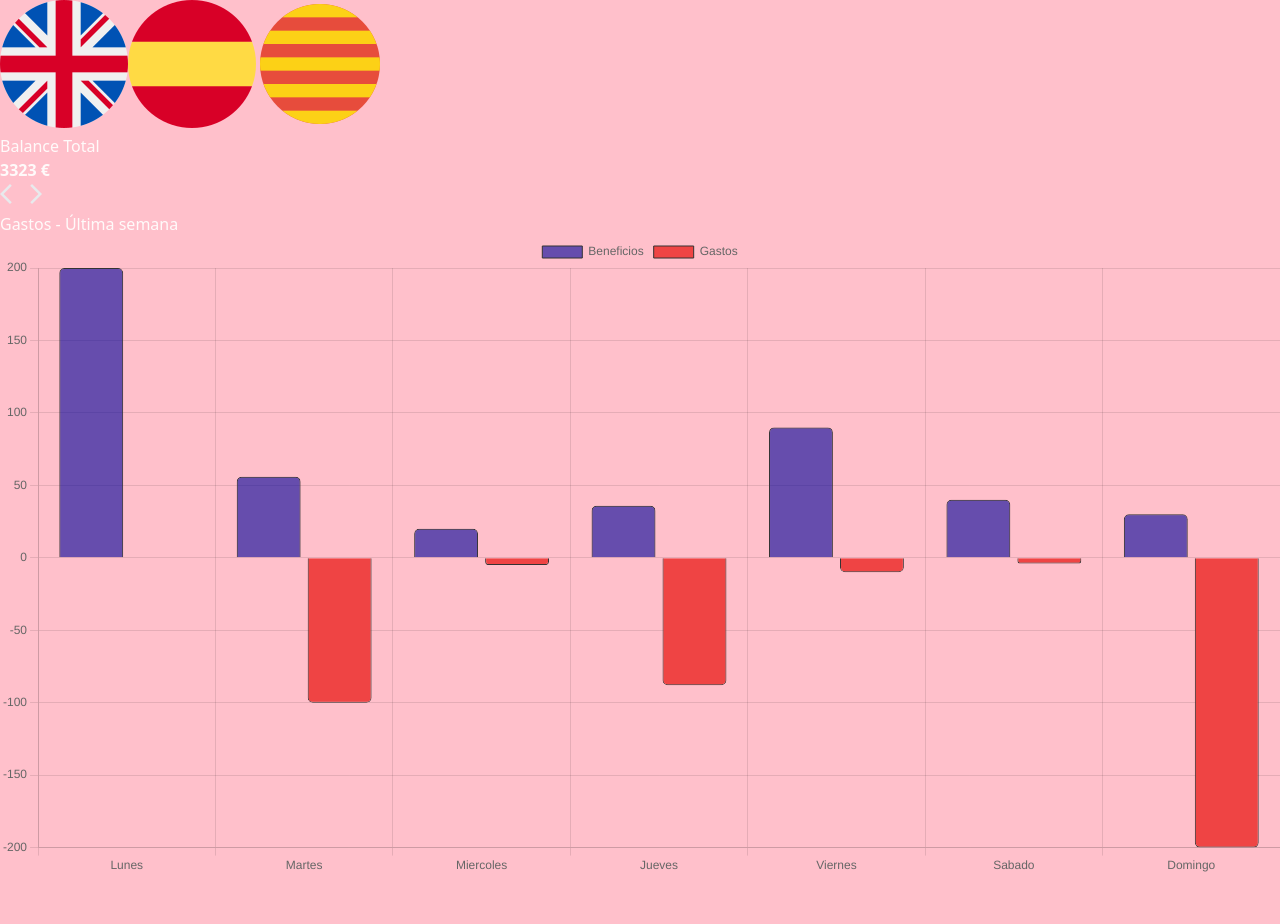
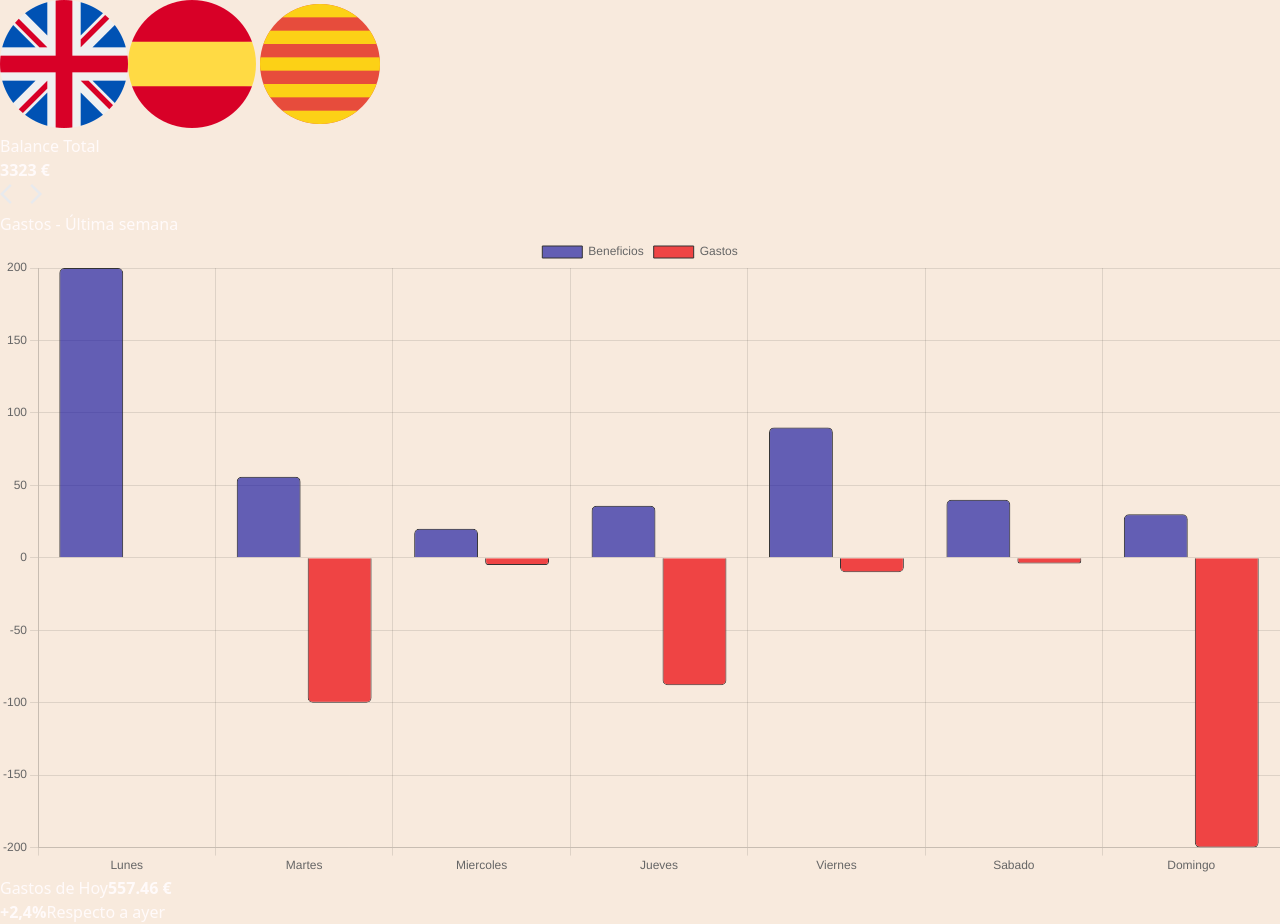
Before and after one commit to JuanDNJ/s8-inprocode, a React (Vite) app: page / in a window 1280 px wide. Before the commit the page ends 876 px from the top, so only its background shows below. Built offline with nearby package versions, Linux system fonts and the light colour scheme.

Commit message:
Añadiendo i18next, react-i18next, i18next-browser-languagedetector, i18next-http-backend

```diff
--- a/package.json
+++ b/package.json
@@ -11,11 +11,15 @@
   "dependencies": {
     "@reduxjs/toolkit": "^2.2.3",
     "chart.js": "^4.4.2",
+    "i18next": "^23.11.3",
+    "i18next-browser-languagedetector": "^7.2.1",
+    "i18next-http-backend": "^2.5.1",
     "localforage": "^1.10.0",
     "match-sorter": "^6.3.4",
     "react": "^18.2.0",
     "react-chartjs-2": "^5.2.0",
     "react-dom": "^18.2.0",
+    "react-i18next": "^14.1.1",
     "react-redux": "^9.1.2",
     "react-router-dom": "^6.23.0",
     "sort-by": "^0.0.2"
--- a/src/assets/css/style.css
+++ b/src/assets/css/style.css
@@ -9,7 +9,7 @@
 
 body {
   display: grid;
-  background-color: pink;
+  background-color: #f8eadd;
   color: snow;
   min-height: 100vh;
   overflow-x: hidden;
--- a/src/components/TotalBalance.jsx
+++ b/src/components/TotalBalance.jsx
@@ -2,10 +2,10 @@ import Menu from "./Menu";
 
 export default function TotalBalance() {
   return (
-    <section className="flex items-center justify-between p-4 bg-red-500 rounded-xl">
+    <section className="flex items-center justify-between p-4 bg-[#EC765C] rounded-xl">
       <article className="flex flex-col">
-        <h2 className="font-bold">Balance Total</h2>
-        <strong className="text-2xl text-center font-extrabold">3323 €</strong>
+        <h2 className="text-stone-200 font-bold">Balance Total</h2>
+        <strong className="text-4xl text-center font-bold">3323 €</strong>
       </article>
       <article>
         <Menu />
--- a/src/pages/App.jsx
+++ b/src/pages/App.jsx
@@ -7,11 +7,23 @@ export default function App() {
       <aside className="p-2">
         <TotalBalance />
       </aside>
-      <article className="flex flex-col items-center justify-center bg-white rounded-xl p-4 gap-4">
+      <article className="flex flex-col  bg-white rounded-xl p-8 gap-8">
         <h2 className="text-xl md:text-2xl text-stone-900 font-extrabold">
           Gastos - Última semana
         </h2>
         <BarsChart />
+        <aside className="flex justify-between">
+          <div className="text-stone-900 flex flex-col">
+            <span className="text-md text-stone-500 font-bold">
+              Gastos de Hoy
+            </span>
+            <strong className="text-4xl font-extrabold">557.46 €</strong>
+          </div>
+          <div className="text-stone-900 flex flex-col justify-end h-full">
+            <strong className="flex w-full justify-end font-bold">+2,4%</strong>
+            <span className="text-md font-bold">Respecto a ayer</span>
+          </div>
+        </aside>
       </article>
     </>
   );
```
Also changed, not shown: 1 other file (tests, documents, lock files or other folders).
